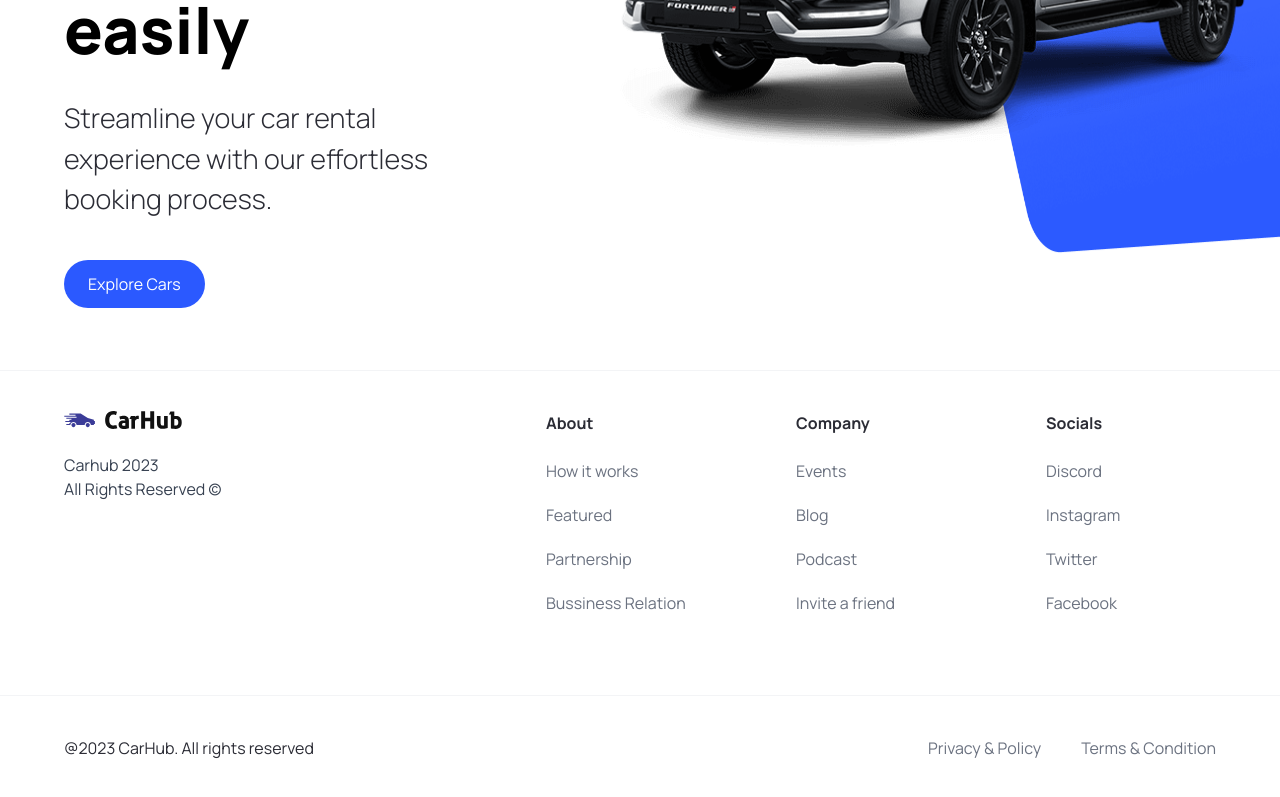
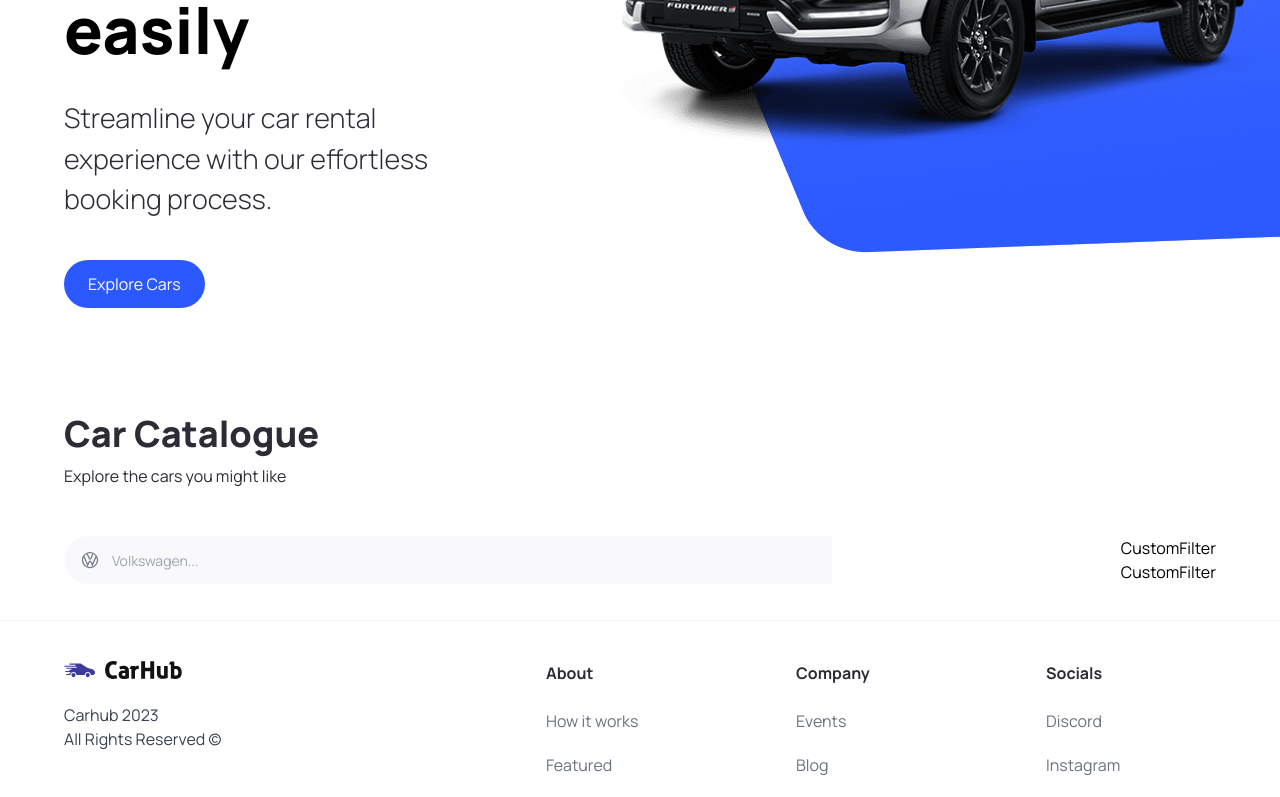
Before and after one commit to Bobo011/08-car-showcase, a Next.js app: page / in a window 1280 px wide. Shown: the part 450-1247 px from the top of the page. Built offline with nearby package versions, Linux system fonts and the light colour scheme.

Commit message:
Search Manufacturer basic  comboBoxes done

```diff
--- a/app/page.tsx
+++ b/app/page.tsx
@@ -1,11 +1,28 @@
-import { Hero } from '@/components'
+import { CustomFilter, Hero, SearchBar } from '@/components'
 import Image from 'next/image'
 
 export default function Home() {
   return (
     <main className='overflow-hidden'>
 
-    <Hero />
+      <Hero />
+
+      <div className='mt-12 padding-x padding-y max-width' id='discover'>
+        <div className='home__text-container'>
+          <h1 className='text-4xl font-extrabold'> Car Catalogue</h1>
+          <p>Explore the cars you might like</p>
+        </div>
+
+        <div className='home__filters'>
+<SearchBar />
+
+<div className='home__filer-container'>
+<CustomFilter title='fuel' />
+<CustomFilter title='year' />
+
+</div>
+        </div>
+      </div>
 
     </main>
 
--- /dev/null
+++ b/components/CustomFilter.tsx
@@ -0,0 +1,7 @@
+import React from 'react'
+
+export const CustomFilter = () => {
+  return (
+	<div>CustomFilter</div>
+  )
+}
--- a/components/Hero.tsx
+++ b/components/Hero.tsx
@@ -31,8 +31,9 @@
 			<div className='hero__image-container'>
 				<div className='hero__image'>
 <Image src='/hero.png'alt ='hero' fill className='object-contain' />
+</div>
 <div className='hero__image-overlay' />
-				</div>
+
 			</div>
 		</div>
 	)
--- /dev/null
+++ b/components/SearchBar.tsx
@@ -0,0 +1,23 @@
+'use client'
+
+import { SearchManufacturer } from "."
+import { useState } from "react"
+
+export const SearchBar = () => {
+
+	const [manufacturer, setManuFacturer] = useState('')
+	const handleSearch = () => { }
+
+	return (
+		<form className='searchbar' onSubmit={handleSearch}>
+			<div className="searchbar__item">
+				<SearchManufacturer
+					manufacturer={manufacturer}
+					setManuFacturer={setManuFacturer}
+				/>
+
+			</div>
+
+		</form>
+	)
+}
--- /dev/null
+++ b/components/SearchManufacturer.tsx
@@ -0,0 +1,90 @@
+
+'use client'
+import { useState, Fragment } from 'react'
+import Image from 'next/image'
+import { Combobox, Transition } from '@headlessui/react'
+import { SearchManuFacturerProps } from '@/types'
+import React from 'react'
+import { manufacturers } from '@/constants'
+
+
+export const SearchManufacturer = ({ manufacturer, setManuFacturer }: SearchManuFacturerProps) => {
+
+  const [query, setQuery] = useState('')
+
+  const filteredManufacturers =
+    query === ""
+      ? manufacturers
+      : manufacturers.filter((item) =>
+        item
+          .toLowerCase()
+          .replace(/\s+/g, "")
+          .includes(query.toLowerCase().replace(/\s+/g, ""))
+      );
+
+
+  return (
+    <div className='search-manufacturer'>
+
+      <Combobox value ={manufacturer}
+      onChange={setManuFacturer}
+      >
+        <div className='relative w-full'>
+          {/* Button for the combobox. Click on the icon to see the complete dropdown */}
+          <Combobox.Button className='absolute top-[14px]'>
+            <Image
+              src='/car-logo.svg'
+              width={20}
+              height={20}
+              className='ml-4'
+              alt='car logo'
+            />
+          </Combobox.Button>
+          {/* Input field for searching */}
+          <Combobox.Input
+            className='search-manufacturer__input'
+            displayValue={(item: string) => item}
+            onChange={(event) => setQuery(event.target.value)} // Update the search query when the input changes
+            placeholder='Volkswagen...'
+          />
+          <Transition
+            as={Fragment}
+            leave='transition ease-in duration-100'
+            leaveFrom='opacity-100'
+            leaveTo='opacity-0'
+            afterLeave={() => setQuery('')}
+          >
+            <Combobox.Options>
+              {
+                filteredManufacturers.map((item) => (
+                  <Combobox.Option
+                    key={item}
+                    className={({ active }) =>
+                      `relative search-manufacturer__option ${active ? "bg-primary-blue text-white" : "text-gray-900"
+                      }`
+                    }
+                    value={item}
+                  >
+                    {({ selected, active }) => (
+                      <>
+                        <span className={`block truncate ${selected ? "font-medium" : "font-normal"}`}>
+                          {item}
+                        </span>
+
+                        {/* Show an active blue background color if the option is selected */}
+                        {selected ? (
+                          <span className={`absolute inset-y-0 left-0 flex items-center pl-3 ${active ? "text-white" : "text-pribg-primary-purple"}`}
+                          ></span>
+                        ) : null}
+                      </>
+                    )}
+                  </Combobox.Option>
+                ))
+              }
+            </Combobox.Options>
+          </Transition>
+        </div>
+      </Combobox>
+    </div>
+  )
+}
--- a/components/index.ts
+++ b/components/index.ts
@@ -4,3 +4,6 @@
 export {CustomButton} from './CustomButton'
 export { Footer } from "./Footer";
 export { Navbar } from "./Navbar";
+export { CustomFilter } from "./CustomFilter";
+export { SearchBar } from "./SearchBar";
+export { SearchManufacturer } from "./SearchManufacturer";
--- a/package.json
+++ b/package.json
@@ -9,6 +9,7 @@
     "lint": "next lint"
   },
   "dependencies": {
+    "@headlessui/react": "^1.7.17",
     "@types/node": "20.5.7",
     "@types/react": "18.2.21",
     "@types/react-dom": "18.2.7",
--- a/types/index.ts
+++ b/types/index.ts
@@ -6,3 +6,8 @@
 	handleClick?:MouseEventHandler<HTMLButtonElement>
 	btnType?:'button' | 'submit';
 }
+
+export interface SearchManuFacturerProps {
+  manufacturer: string;
+  setManuFacturer: (manufacturer: string) => void;
+}
```
Also changed, not shown: 1 other file (tests, documents, lock files or other folders).
